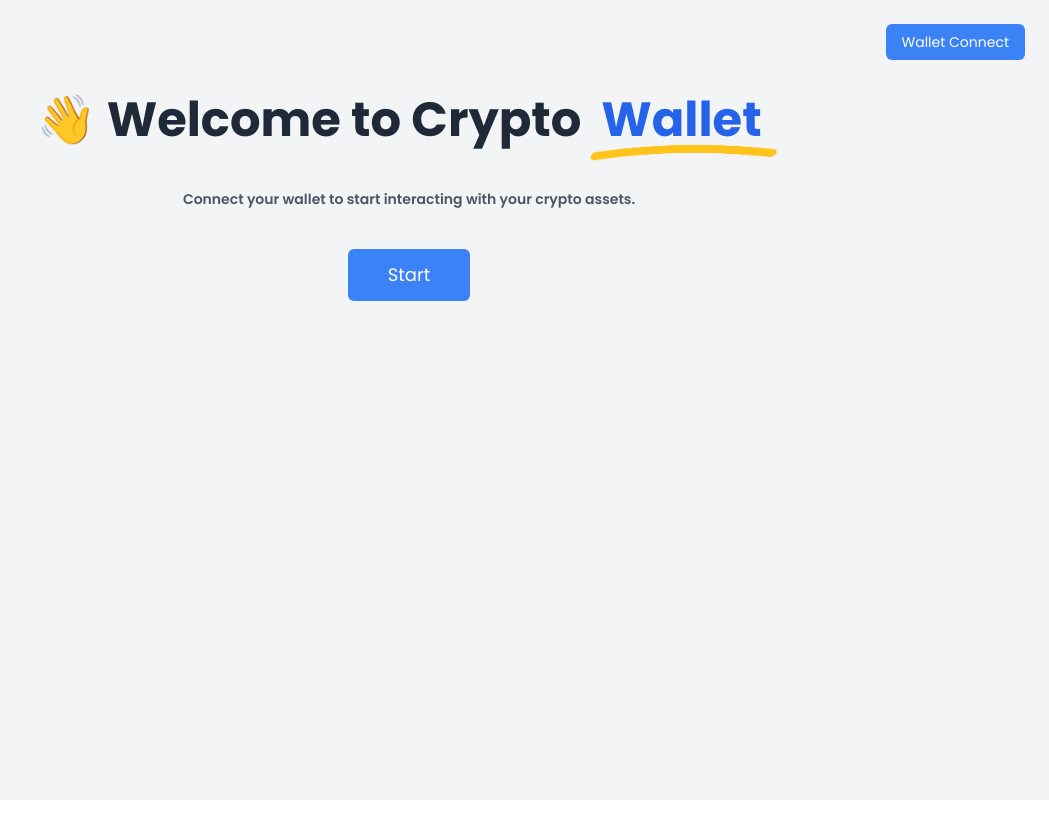
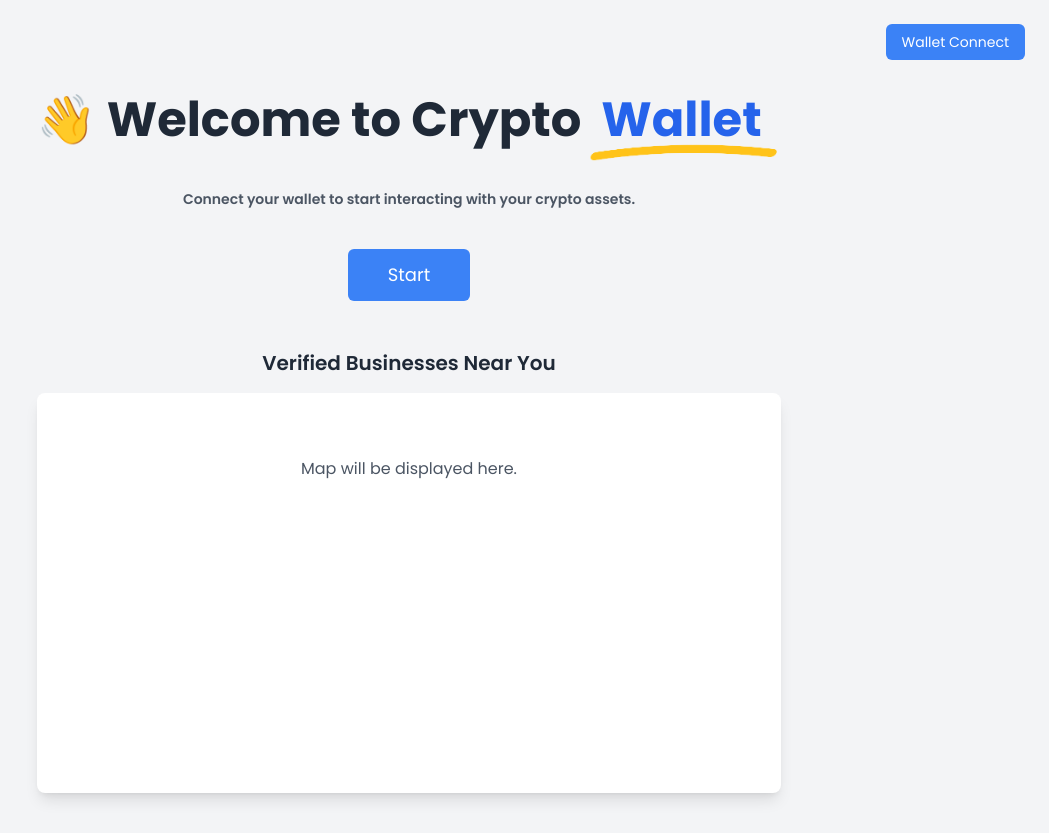
Before and after one commit to mishuk09/Wallet, a React (Create React App) app: page / in a window 1280 px wide. Shown: the whole page, without its empty margins (231-1280 px from the left). Before the commit the page ends 800 px from the top, so only its background shows below. Built offline with nearby package versions, Linux system fonts and the light colour scheme.

Commit message:
update home page

```diff
--- a/src/components/Home/Home.js
+++ b/src/components/Home/Home.js
@@ -15,7 +15,7 @@ const Home = () => {
             <div className='flex flex-col items-center justify-center mt-24'>
                 {/* Home Title */}
                 <h1 className='text-5xl font-bold text-gray-800'>
-                👋 Welcome to Crypto
+                    👋 Welcome to Crypto
                     <span className='text-blue-600 inline-block'>
                         Wallet
                         {/* Image Below Wallet Text */}
@@ -31,9 +31,21 @@ const Home = () => {
                 </p>
 
                 {/* Start Registration Button */}
-                <button className='bg-blue-500 hover:bg-blue-600 duration-75 text-white mt-6 px-10 py-3 rounded-md text-lg mb-10'>
+                <button className='bg-blue-500 hover:bg-blue-600 duration-75 text-white mt-6 px-10 py-3 rounded-md text-lg '>
                     Start
                 </button>
+
+                {/* Verified Businesses Map Section */}
+                <div className='w-full mt-12 mb-10'>
+                    <h2 className='text-xl font-semibold text-gray-800 text-center mb-4'>
+                        Verified Businesses Near You
+                    </h2>
+                    {/* Map Container */}
+                    <div className='w-full h-[400px] bg-white rounded-lg shadow-lg'>
+                        {/* Replace this with an actual map, e.g., Google Maps */}
+                        <p className='text-center text-gray-600 py-16'>Map will be displayed here.</p>
+                    </div>
+                </div>
             </div>
         </div>
     );
```
